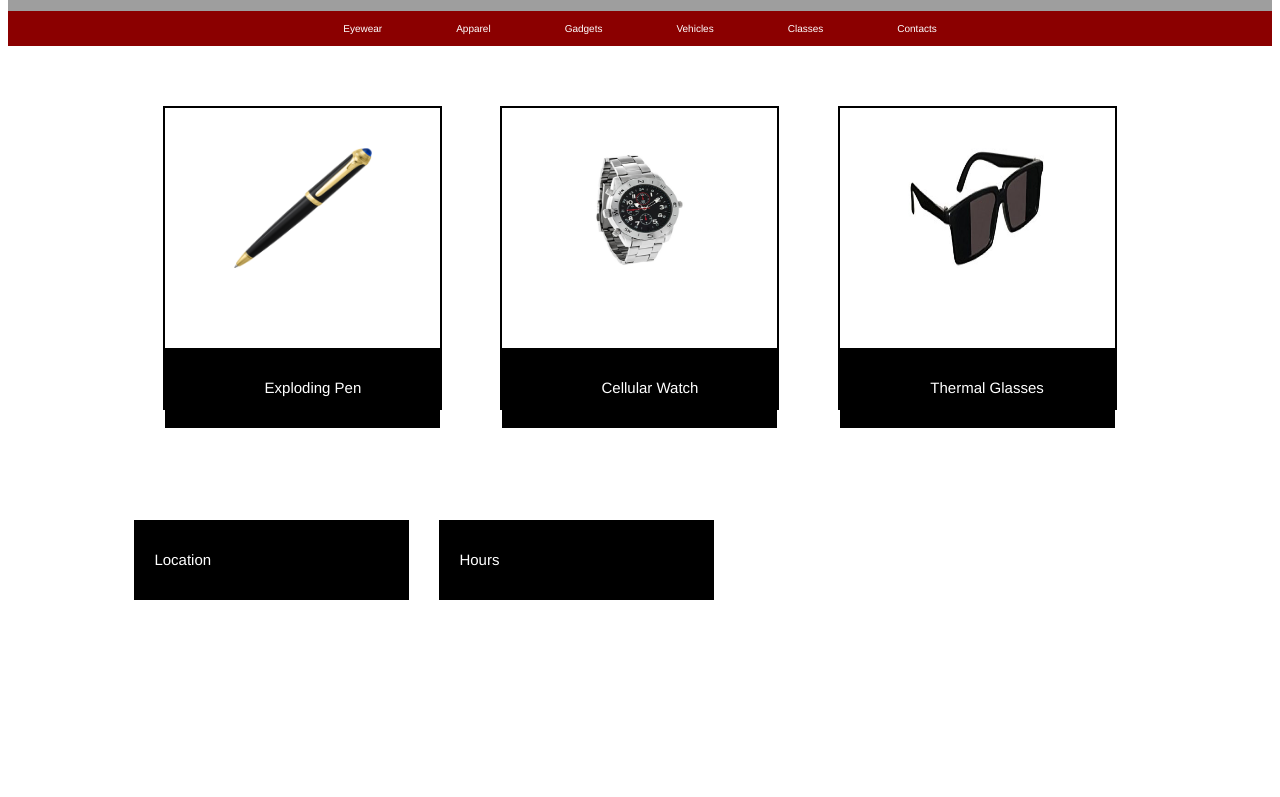
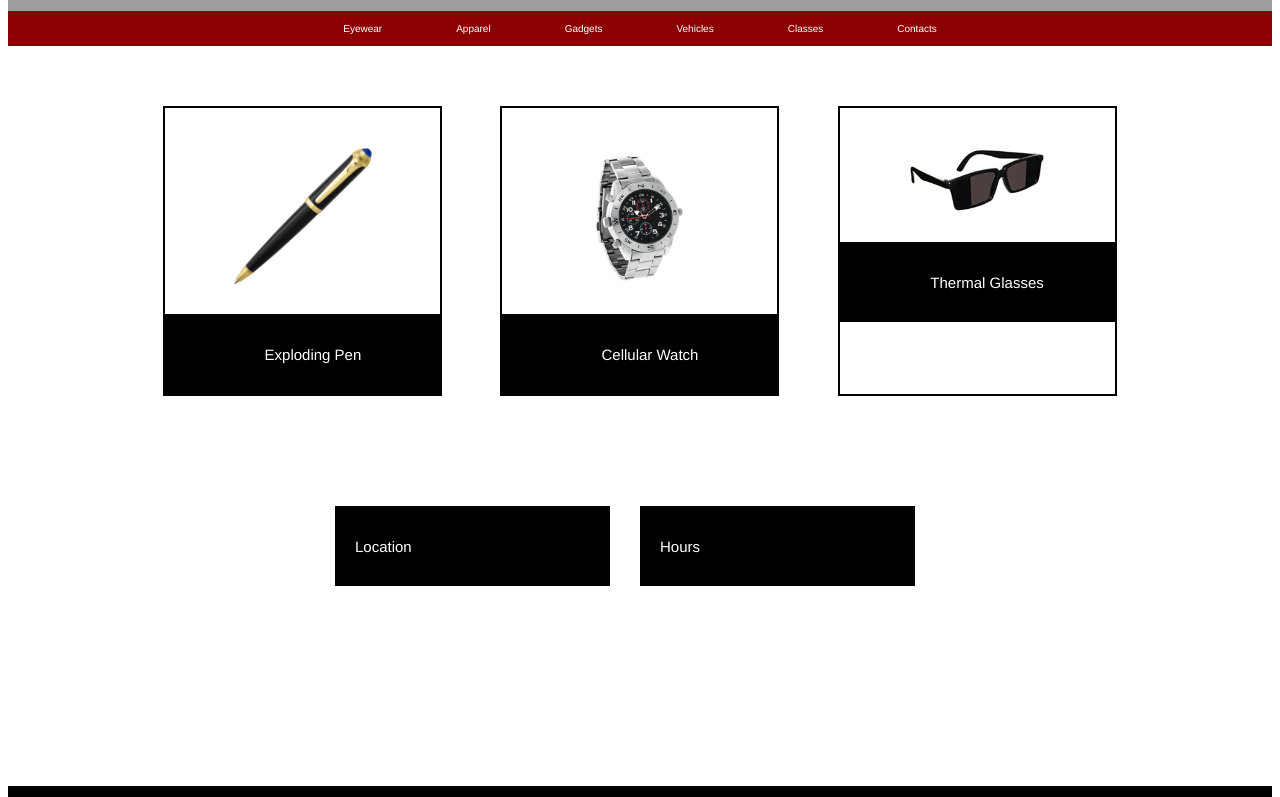
Before and after one commit to BeauPesa/Motorcycles, a plain HTML site: page index.html in a window 1280 px wide. Shown: the part 472-1269 px from the top of the page. Drawn offline with Linux system fonts and the light colour scheme; grey boxes are pictures that could not be loaded.

Commit message:
4-23 2:51pm

```diff
--- a/resources/css/style.css
+++ b/resources/css/style.css
@@ -44,7 +44,7 @@ header img {
 
 img {
   width: 50%;
-  height: 120px;
+
   margin-bottom: 30px;
   margin-top: 40px;
   margin-left: 0px;
@@ -111,7 +111,7 @@ img {
   z-index: 0;
   border: 2px black solid;
   background-color: white;
-  height: 300px;
+  /* height: 300px; */
   width: 275px;
   margin: 60px auto;
 }
@@ -122,7 +122,7 @@ img {
   justify-content: center;
   align-items: center;
   z-index: 1;
-  margin-top: 50px;
+  /* margin-top: 50px; */
   background-color: black;
   height: 80px;
   align-self: flex-end;
@@ -147,7 +147,7 @@ img {
   margin: 0 10%;
   display: flex;
   flex-direction: row;
-  justify-content: flex-start;
+  justify-content: center;
   flex-wrap: wrap;
 
 }
```
Also changed, not shown: 1 other file.
